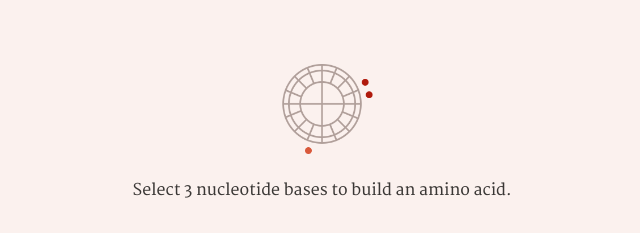
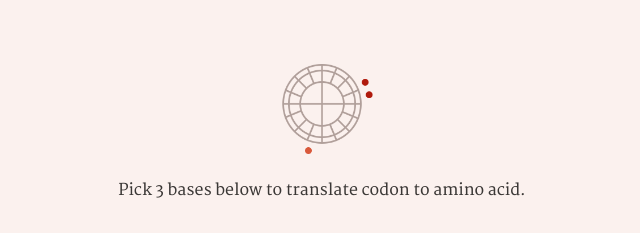
Before and after one commit to DangelaLansbury/codon-wheel, a plain HTML site: page index.html in a window 1280 px wide. Shown: the top 233 px of the page, 318-958 px from the left. Drawn offline with nearby package versions, Linux system fonts and the light colour scheme.

Commit message:
Updating instruction

```diff
--- a/index.html
+++ b/index.html
@@ -26,7 +26,7 @@
       </div>
 
       <div class="instruction-text">
-        <p>Select 3 nucleotide bases to build an amino acid.</p>
+        <p>Pick 3 bases below to translate codon to amino acid.</p>
       </div>
 
       <div class="container-builder">
```
